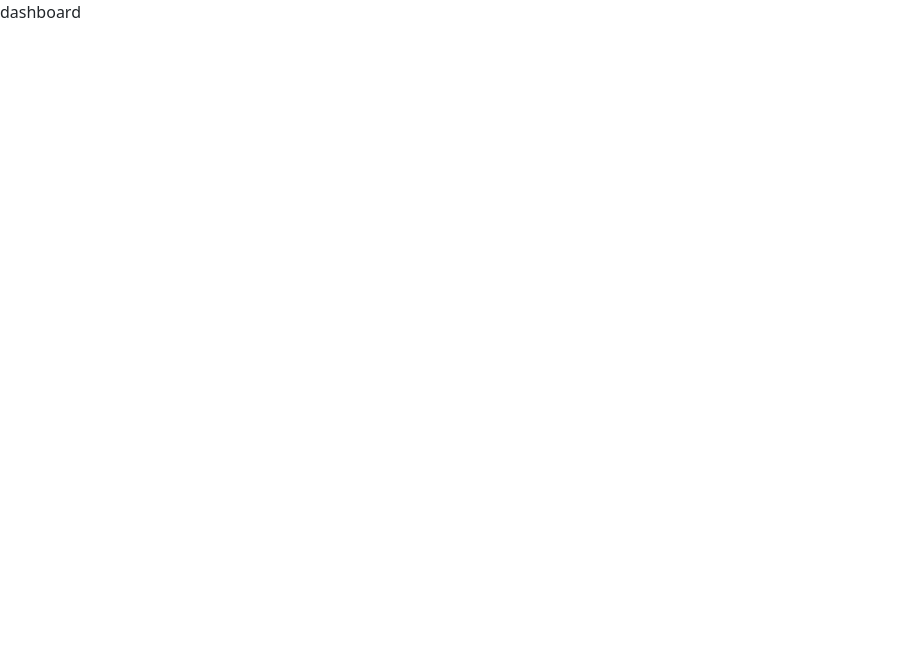
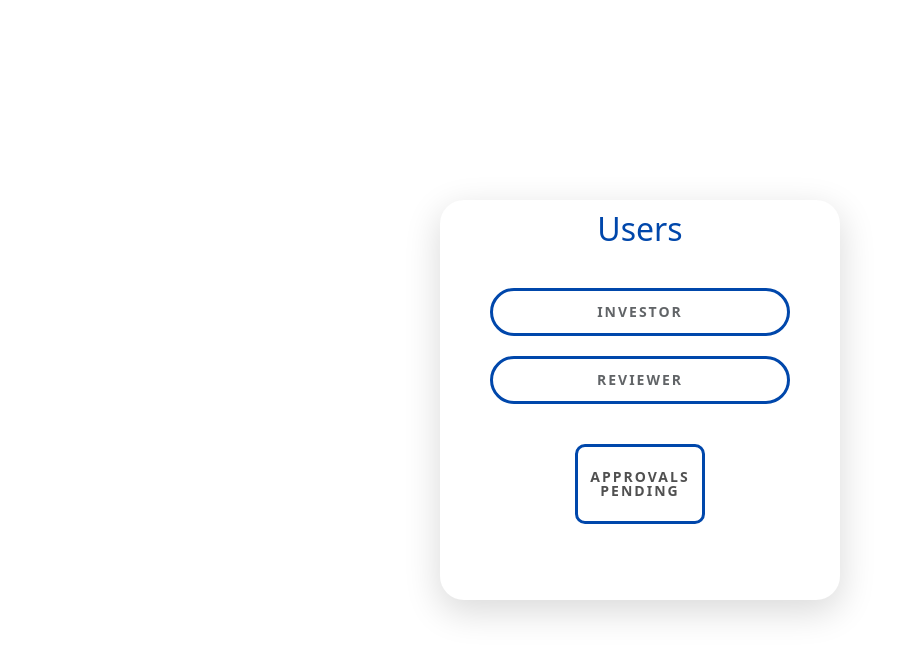
Before and after one commit to adan35/FYP-Masaail, a React (Create React App) app in the folder client/: page /admin in a window 1280 px wide. Shown: the top 658 px of the page, without its empty margins (0-911 px from the left). Built offline with nearby package versions, Linux system fonts and the light colour scheme.

Commit message:
adding admin/dashboard & admin/approvals

```diff
--- a/client/package.json
+++ b/client/package.json
@@ -8,6 +8,7 @@
     "@testing-library/user-event": "^12.1.10",
     "react": "^17.0.2",
     "react-dom": "^17.0.2",
+    "react-otp-input": "^2.4.0",
     "react-router-dom": "^5.3.0",
     "react-scripts": "4.0.3",
     "web-vitals": "^1.0.1"
--- a/client/src/screens/admin/admin.css
+++ b/client/src/screens/admin/admin.css
@@ -0,0 +1,141 @@
+
+/* dashboard */
+
+.userHeading{
+    align-self: center;
+}
+.main {
+        background-color: #FFFFFF;
+        width: 400px;
+        height: 400px;
+        margin: 10em auto;
+        border-radius: 1.5em;
+        box-shadow: 0px 11px 35px 2px rgba(0, 0, 0, 0.14);
+      }
+.investor{
+    align-self: center;
+    outline: none;
+    cursor: pointer;
+    font-size: 14px;
+    line-height: 1;
+    border-radius: 500px;
+    transition-property: background-color, border-color, color, box-shadow, filter;
+    transition-duration: 0.3s;
+    border: 3px solid #0047AB;
+    letter-spacing: 2px;
+    text-transform: uppercase;
+    white-space: normal;
+    font-weight: 700;
+    text-align: center;
+    margin: 10px;
+    color: #616467;
+    box-shadow: inset 0 0 0 2px none;
+    background-color: transparent;
+    height: 48px;
+    width: 300px;
+  }
+  .investor:hover {
+    color: #fff;
+    background-color: #0047AB;
+    border: none;
+  }
+  .approvals-pending {
+    align-self: center;
+    outline: none;
+    cursor: pointer;
+    font-size: 14px;
+    line-height: 1;
+    border-radius: 10px;
+    transition-property: background-color, border-color, color, box-shadow, filter;
+    transition-duration: 0.3s;
+    border: 3px solid #0047AB;
+    letter-spacing: 2px;
+    text-transform: uppercase;
+    white-space: normal;
+    font-weight: 700;
+    text-align: center;
+    margin: 10px;
+    color: #505050;
+    box-shadow: inset 0 0 0 2px none;
+    background-color: transparent;
+    height: 80px;
+    width: 130px;
+    margin-top: 30px;
+  }
+  .approvals-pending:hover {
+    color: #fff;
+    background-color: #0047AB;
+    border: none;
+  }
+
+/* approvals */
+.container1{
+    width: 100%;
+    justify-content : center;
+}
+.listview1{
+    width : 80%;
+    margin: 0;
+    position: absolute;
+    top: 10%;
+    left: 50%;
+    transform: translate(-50%, -50%);
+
+}
+/* .idNumber{
+    display: inline;
+    float: left;
+    padding-right: 40px;
+}
+.name{
+    display: inline;
+    padding-right: 50px;
+}
+.dsgn{
+    display: inline;
+    padding-right: 50px;
+}
+.city{
+    display: inline;
+    padding-right: 150px;
+}
+.see-post{
+    display: inline;
+}
+.approve-btn{
+    display: inline;
+    float: right;
+}
+.delete-btn{
+    display: inline;
+    float: right;
+} */
+
+#list-pending {
+    font-family: Arial, Helvetica, sans-serif;
+    border-collapse: collapse;
+    width: 100%;
+  }
+
+  #list-pending td, #list-pending th {
+    width: 100px;
+  }
+
+  .approve-btn{
+      margin-right: 20px;
+  }
+  .circle-list{
+    display: flex;
+    align-items: center;
+    justify-content: center;
+
+    width:50px;
+    height: 50px;
+    border-radius: 200px;
+    background-color: #006994;
+
+}
+.idNumber{
+    color: white;
+    font-size: 25px;
+}
--- a/client/src/screens/admin/components/Approvals.js
+++ b/client/src/screens/admin/components/Approvals.js
@@ -1,11 +1,44 @@
-import React from 'react'
+import React from "react";
 
 const Approvals = () => {
-    return (
-        <div>
-            approvals
+  return (
+    <body className="Approvals">
+      <div>
+        <div className="container1">
+          <div className="listview1">
+            <table id="list-pending">
+              <tr>
+                <td>
+                  <div className="circle-list">
+                    <h5 className="idNumber">1</h5>
+                  </div>
+                </td>
+                <td>
+                  <h5 className="name">Muhammad Ghyas</h5>
+                </td>
+                <td>
+                  <h5 className="dsgn">Reviewer</h5>
+                </td>
+                <td>
+                  <h5 className="city">Lahore, Pakistan</h5>
+                </td>
+                <td>
+                  <a href="#" className="see-post">
+                    See Posting
+                  </a>
+                </td>
+                <td className="button-approve">
+                  <button className="approve-btn button">Approve</button>
+                  <button className="delete-btn button">Delete</button>
+
+                </td>
+              </tr>
+            </table>
+          </div>
         </div>
-    )
-}
+      </div>
+    </body>
+  );
+};
 
 export default Approvals;
--- a/client/src/screens/admin/components/Dashboard.js
+++ b/client/src/screens/admin/components/Dashboard.js
@@ -1,11 +1,24 @@
-import React from 'react'
+import React from "react";
 
 const Dashboard = () => {
-    return (
-        <div>
-            dashboard
+  return (
+    <body className="dashboard">
+      <div className="container">
+        <div className="row">
+          <div className="col-md-3"></div>
+          <div className="col-md-6">
+            <div className="card admin-card main">
+              <h2 className="userHeading">Users</h2>
+              <button className="investor">Investor</button>
+              <button className="investor">Reviewer</button>
+              <button className="approvals-pending">Approvals Pending</button>
+            </div>
+          </div>
+          <div className="col-md-3"></div>
         </div>
-    )
-}
+      </div>
+    </body>
+  );
+};
 
 export default Dashboard;
```
Also changed, not shown: 1 other file (tests, documents, lock files or other folders).
